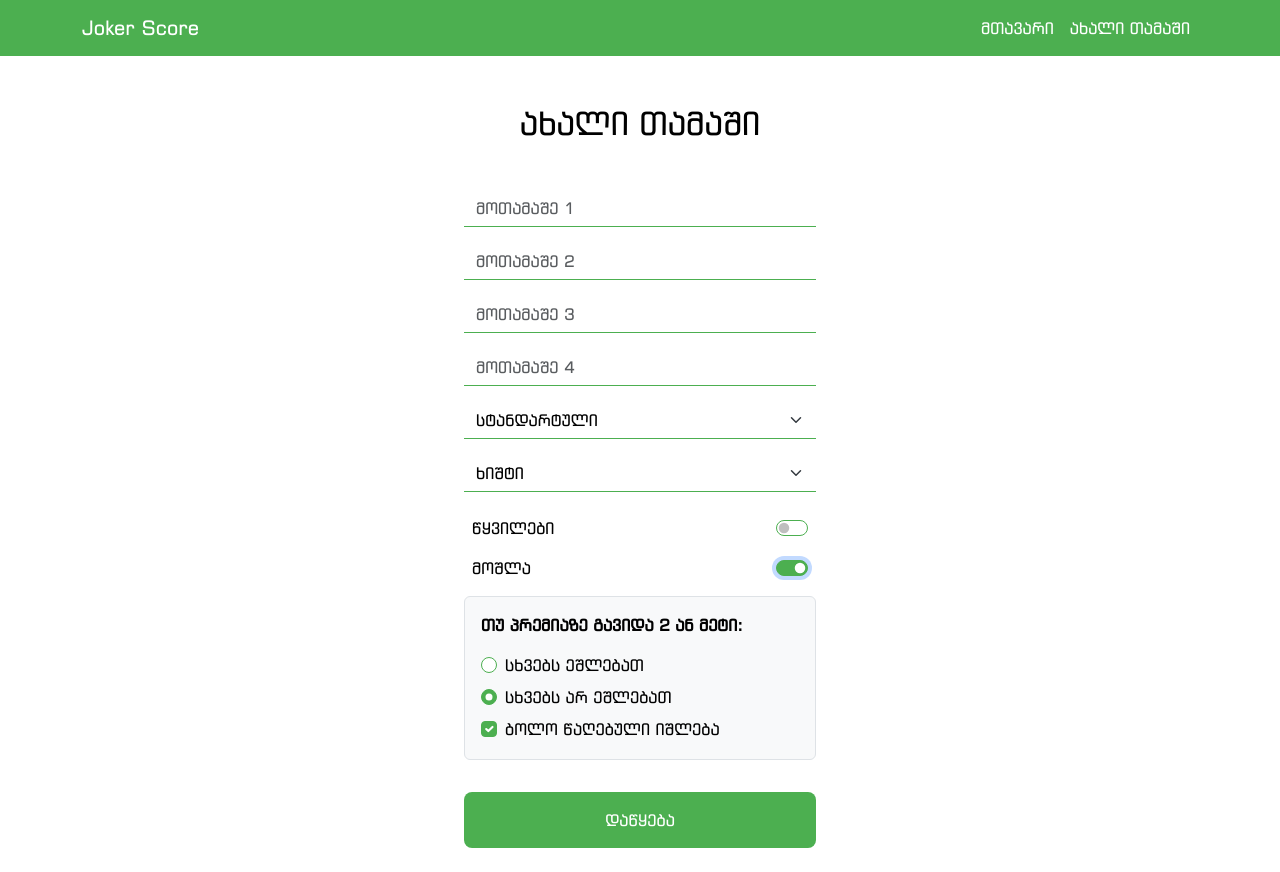
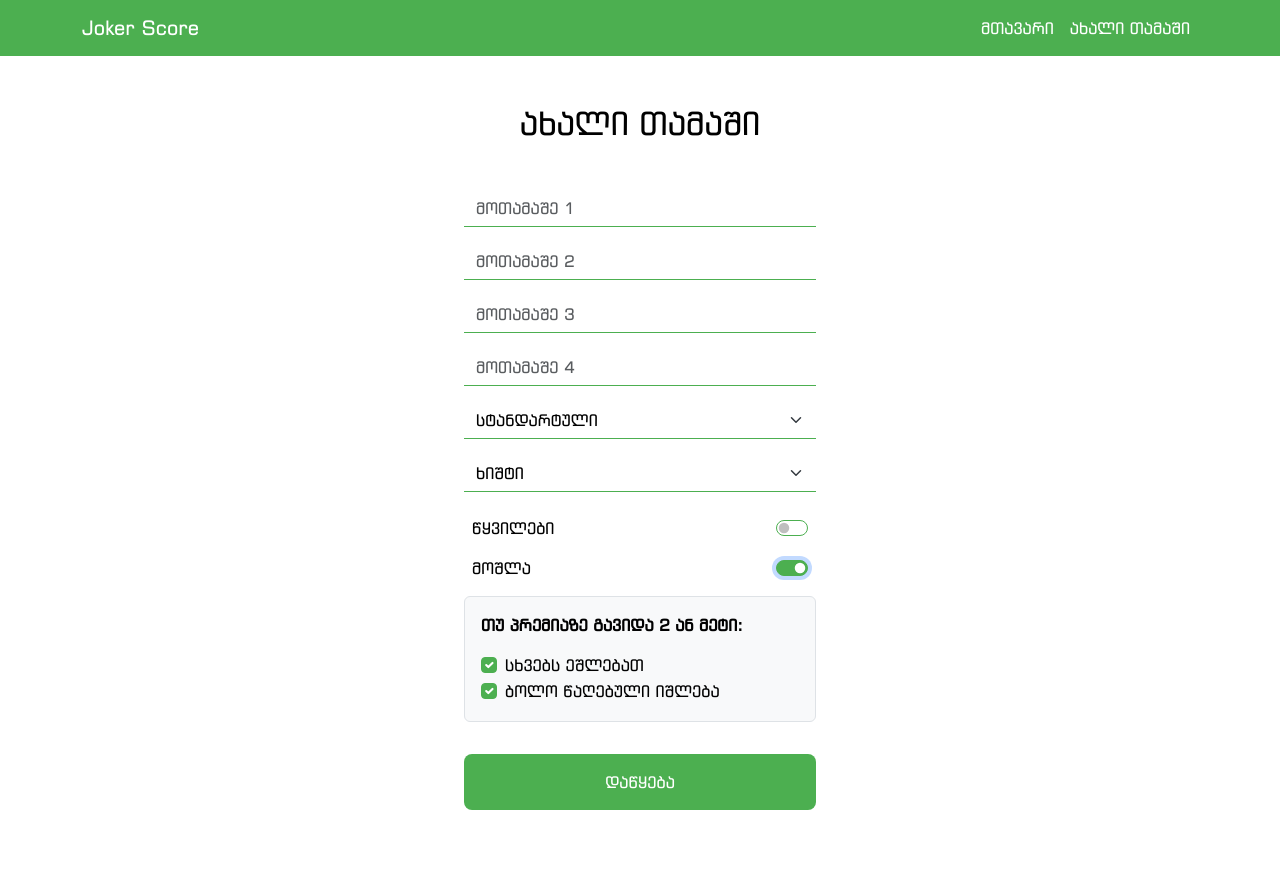
Before and after one commit to VasilNadiradze/Joker-Score, a React (Vite) app: page /new in a window 1280 px wide. Both pictures are taken after a click on the checkbox 792 px from the left and 568 px from the top of the page. After the commit the page ends 834 px from the top, so only its background shows below. Built offline with nearby package versions, Linux system fonts and the light colour scheme.

Commit message:
- მუშაობა ფორმაზე

```diff
--- a/src/pages/NewGame.tsx
+++ b/src/pages/NewGame.tsx
@@ -3,7 +3,6 @@ import { Form, Button, Card } from "react-bootstrap";
 
 type GameType = "standard" | "nine";
 type MissPenalty = "ხიშტი" | "200" | "500" | "200/500" | "x100";
-type RuleOption = "with" | "without";
 
 const NewGame: React.FC = () => {
   // მოთამაშეები
@@ -22,7 +21,7 @@ const NewGame: React.FC = () => {
   const [moshla, setMoshla] = useState(false);
 
   // დამატებითი ველები (მოშლა ჩართულია თუ არა)
-  const [sxvebsEshlebat, setSxvebsEshlebat] = useState<RuleOption>("without");
+  const [sxvebsEshlebat, setSxvebsEshlebat] = useState(true);
   const [bolo, setBolo] = useState(true);
 
   // მოთამაშის სახელის ცვლილება
@@ -118,24 +117,10 @@ const NewGame: React.FC = () => {
           <div className="p-3 border rounded bg-light mb-3">
             <p className="fw-bold">თუ პრემიაზე გავიდა 2 ან მეტი:</p>
             <Form.Check
-              type="radio"
-              id="rule-with"
-              name="sxvebsEshlebat"
+              type="checkbox"
               label="სხვებს ეშლებათ"
-              value="1"
-              checked={sxvebsEshlebat === "with"}
-              onChange={(e) => setSxvebsEshlebat(e.target.value as RuleOption)}
-              className="mb-2"
-            />
-            <Form.Check
-              type="radio"
-              id="rule-without"
-              name="rule"
-              label="სხვებს არ ეშლებათ"
-              value="0"
-              checked={sxvebsEshlebat === "without"}
-              onChange={(e) => setSxvebsEshlebat(e.target.value as RuleOption)}
-              className="mb-2"
+              checked={sxvebsEshlebat}
+              onChange={(e) => setSxvebsEshlebat(e.target.checked)}
             />
             <Form.Check
               type="checkbox"
```
